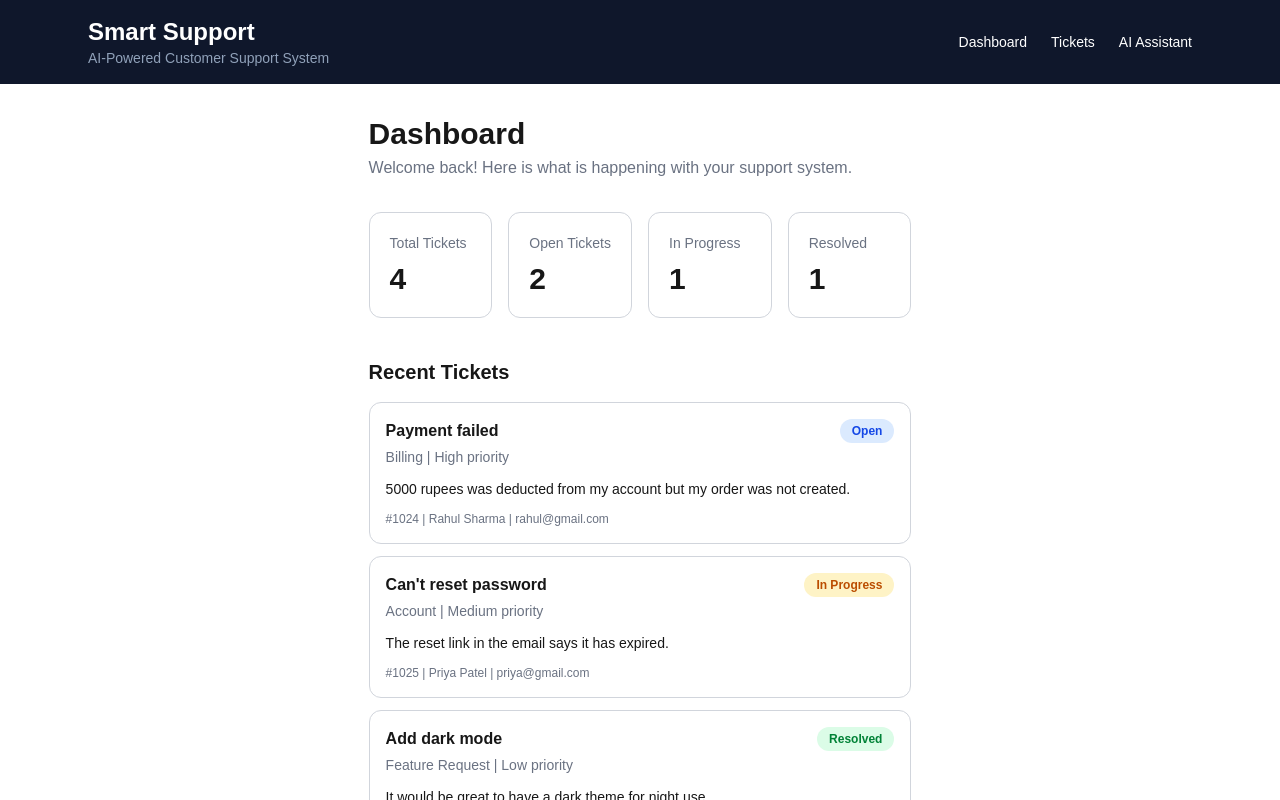
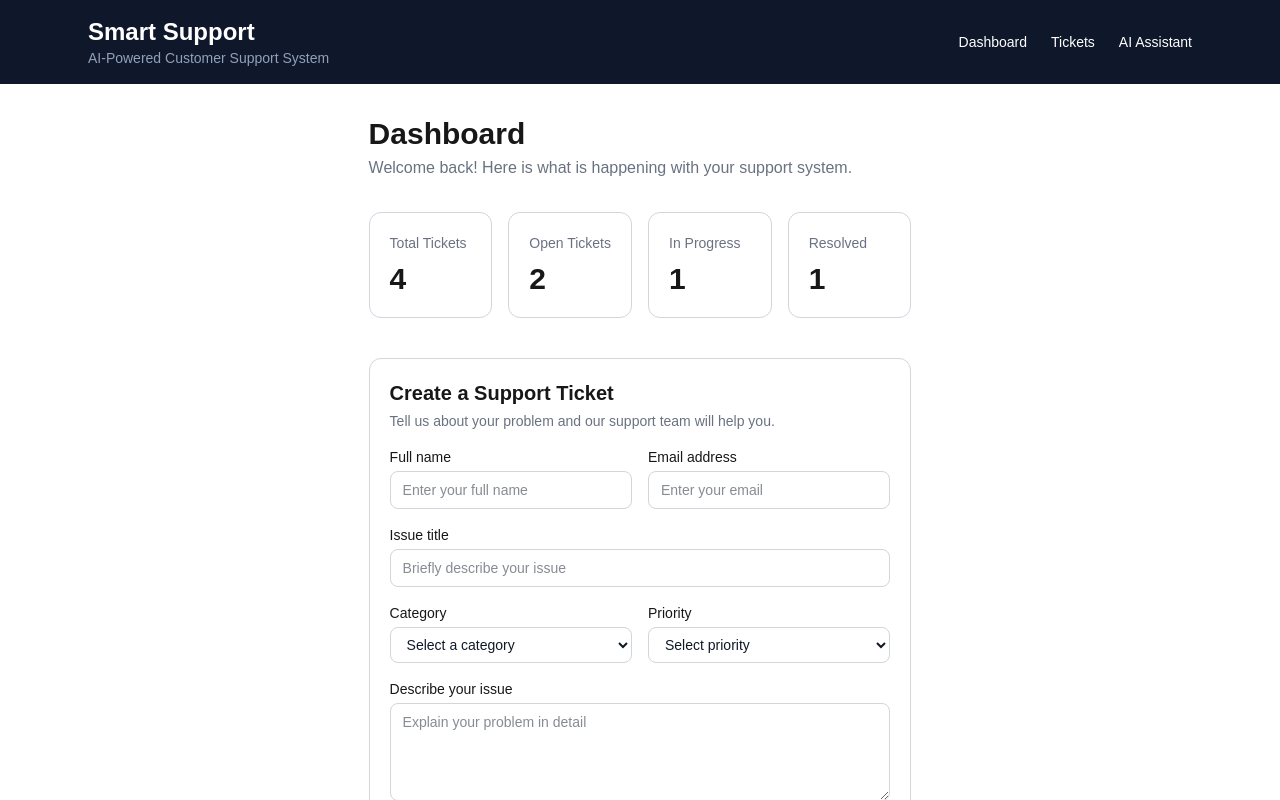
Before and after one commit to vinaysharma8571/smart-support-next, a Next.js app: page / in a window 1280 px wide. Shown: the top 800 px of the page. Built offline with nearby package versions, Linux system fonts and the light colour scheme.

Commit message:
Add ticket form with create Ticket

```diff
--- a/app/page.tsx
+++ b/app/page.tsx
@@ -4,6 +4,7 @@ import { useState } from "react";
 import Header from "@/components/Header";
 import StatCard from "@/components/StatCard";
 import TicketCard from "@/components/TicketCard";
+import TicketForm from "@/components/TicketForm";
 import { sampleTickets } from "@/data/sampleTickets";
 import { Ticket } from "@/types/ticket";
 
@@ -15,19 +16,8 @@ export default function Home() {
   const inProgressCount = tickets.filter((t) => t.status === "in-progress").length;
   const resolvedCount = tickets.filter((t) => t.status === "resolved").length;
 
-  function handleAddTicket() {
-    const newTicket: Ticket = {
-      id: Date.now(),
-      name: "Test User",
-      email: "test@gmail.com",
-      title: "New test ticket",
-      category: "other",
-      priority: "low",
-      description: "Added with the test button.",
-      status: "open",
-    };
-
-    setTickets([...tickets, newTicket]);
+  function handleCreateTicket(ticket: Ticket) {
+    setTickets([...tickets, ticket]);
   }
 
   return (
@@ -47,6 +37,10 @@ export default function Home() {
           <StatCard title="Resolved" value={resolvedCount} />
         </div>
 
+        <div className="mt-10">
+          <TicketForm onCreate={handleCreateTicket} />
+        </div>
+
         <h3 className="mt-10 text-xl font-bold">Recent Tickets</h3>
 
         <div className="mt-4 space-y-3">
@@ -54,13 +48,6 @@ export default function Home() {
             <TicketCard key={ticket.id} ticket={ticket} />
           ))}
         </div>
-
-        <button
-          onClick={handleAddTicket}
-          className="mt-4 rounded-lg bg-indigo-600 px-4 py-2 text-white"
-        >
-          Add test ticket
-        </button>
       </main>
     </>
   );
--- /dev/null
+++ b/components/TicketForm.tsx
@@ -0,0 +1,146 @@
+"use client";
+
+import { useState } from "react";
+import { Ticket, TicketCategory, TicketPriority } from "@/types/ticket";
+
+type TicketFormProps = {
+  onCreate: (ticket: Ticket) => void;
+};
+
+const inputClass =
+  "w-full rounded-lg border border-gray-300 bg-white px-3 py-2 text-sm text-gray-900 dark:border-gray-700 dark:bg-gray-900 dark:text-gray-100";
+
+export default function TicketForm({ onCreate }: TicketFormProps) {
+  const [name, setName] = useState("");
+  const [email, setEmail] = useState("");
+  const [title, setTitle] = useState("");
+  const [category, setCategory] = useState<TicketCategory | "">("");
+  const [priority, setPriority] = useState<TicketPriority | "">("");
+  const [description, setDescription] = useState("");
+
+  function handleSubmit(event: React.FormEvent<HTMLFormElement>) {
+    event.preventDefault();
+
+    if (category === "" || priority === "") return;
+
+    onCreate({
+      id: Date.now(),
+      name: name.trim(),
+      email: email.trim(),
+      title: title.trim(),
+      category,
+      priority,
+      description: description.trim(),
+      status: "open",
+    });
+
+    setName("");
+    setEmail("");
+    setTitle("");
+    setCategory("");
+    setPriority("");
+    setDescription("");
+  }
+
+  return (
+    <form
+      onSubmit={handleSubmit}
+      className="rounded-xl border border-gray-300 p-5 dark:border-gray-700"
+    >
+      <h3 className="text-xl font-bold">Create a Support Ticket</h3>
+      <p className="mt-1 text-sm text-gray-500">
+        Tell us about your problem and our support team will help you.
+      </p>
+
+      <div className="mt-4 grid gap-4 md:grid-cols-2">
+        <div>
+          <label className="mb-1 block text-sm font-medium">Full name</label>
+          <input
+            className={inputClass}
+            value={name}
+            onChange={(e) => setName(e.target.value)}
+            placeholder="Enter your full name"
+            required
+          />
+        </div>
+
+        <div>
+          <label className="mb-1 block text-sm font-medium">Email address</label>
+          <input
+            type="email"
+            className={inputClass}
+            value={email}
+            onChange={(e) => setEmail(e.target.value)}
+            placeholder="Enter your email"
+            required
+          />
+        </div>
+
+        <div className="md:col-span-2">
+          <label className="mb-1 block text-sm font-medium">Issue title</label>
+          <input
+            className={inputClass}
+            value={title}
+            onChange={(e) => setTitle(e.target.value)}
+            placeholder="Briefly describe your issue"
+            required
+          />
+        </div>
+
+        <div>
+          <label className="mb-1 block text-sm font-medium">Category</label>
+          <select
+            className={inputClass}
+            value={category}
+            onChange={(e) => setCategory(e.target.value as TicketCategory | "")}
+            required
+          >
+            <option value="">Select a category</option>
+            <option value="technical">Technical</option>
+            <option value="billing">Billing</option>
+            <option value="account">Account</option>
+            <option value="feature">Feature Request</option>
+            <option value="other">Other</option>
+          </select>
+        </div>
+
+        <div>
+          <label className="mb-1 block text-sm font-medium">Priority</label>
+          <select
+            className={inputClass}
+            value={priority}
+            onChange={(e) => setPriority(e.target.value as TicketPriority | "")}
+            required
+          >
+            <option value="">Select priority</option>
+            <option value="low">Low</option>
+            <option value="medium">Medium</option>
+            <option value="high">High</option>
+            <option value="critical">Critical</option>
+          </select>
+        </div>
+
+        <div className="md:col-span-2">
+          <label className="mb-1 block text-sm font-medium">
+            Describe your issue
+          </label>
+          <textarea
+            className={inputClass}
+            rows={4}
+            value={description}
+            onChange={(e) => setDescription(e.target.value)}
+            placeholder="Explain your problem in detail"
+            required
+          />
+        </div>
+      </div>
+
+      <button
+        type="submit"
+        className="mt-4 rounded-lg bg-indigo-600 px-4 py-2 text-sm font-medium text-white"
+      >
+        Create ticket
+      </button>
+    </form>
+  );
+}
```
